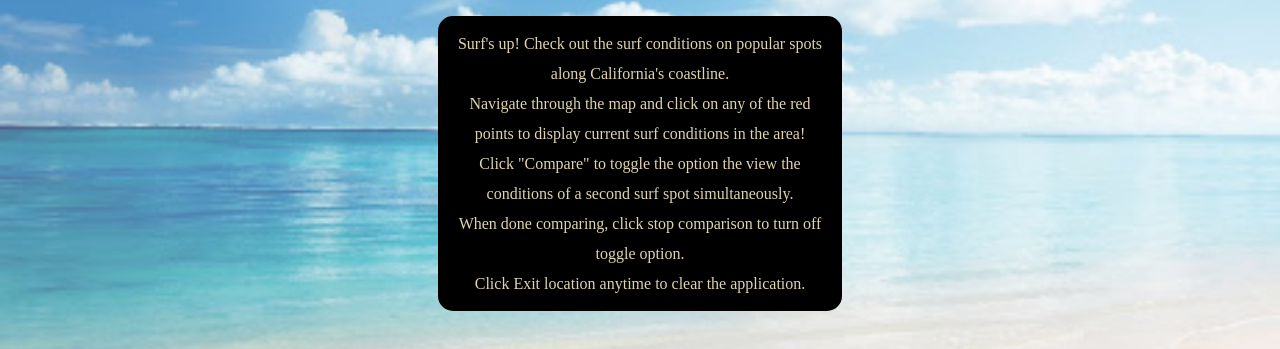
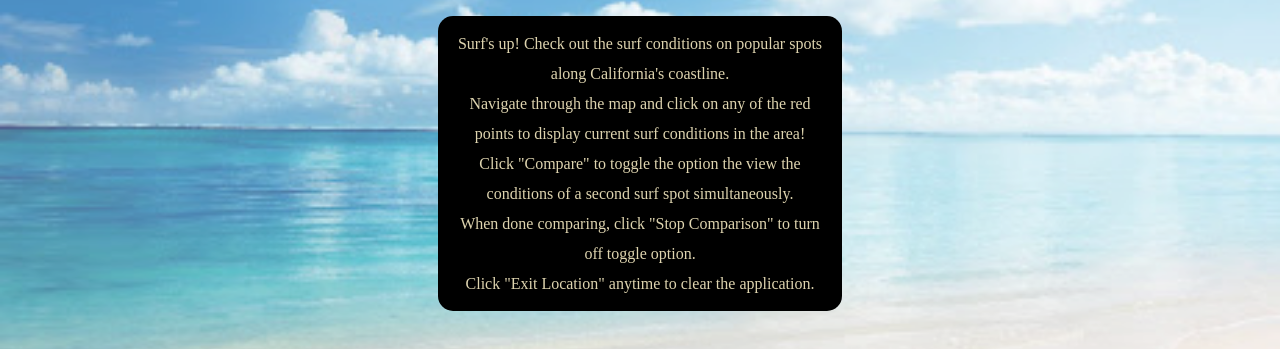
Before and after one commit to jasonkim0105/Wave-Watch, a website built with webpack: page index.html in a window 1280 px wide. Shown: the part 232-581 px from the top of the page. Built offline with nearby package versions, Linux system fonts and the light colour scheme; no server answers; a web font is replaced by a local one.

```diff
--- a/index.html
+++ b/index.html
@@ -49,10 +49,10 @@
         Click "Compare" to toggle the option the view the conditions of a second surf spot simultaneously.
         <br/>
 
-        When done comparing, click stop comparison to turn off toggle option.
+        When done comparing, click "Stop Comparison" to turn off toggle option.
         <br/>
 
-        Click Exit location anytime to clear the application.
+        Click "Exit Location" anytime to clear the application.
       </div>
     </div>
     <div class="main-map">
```
